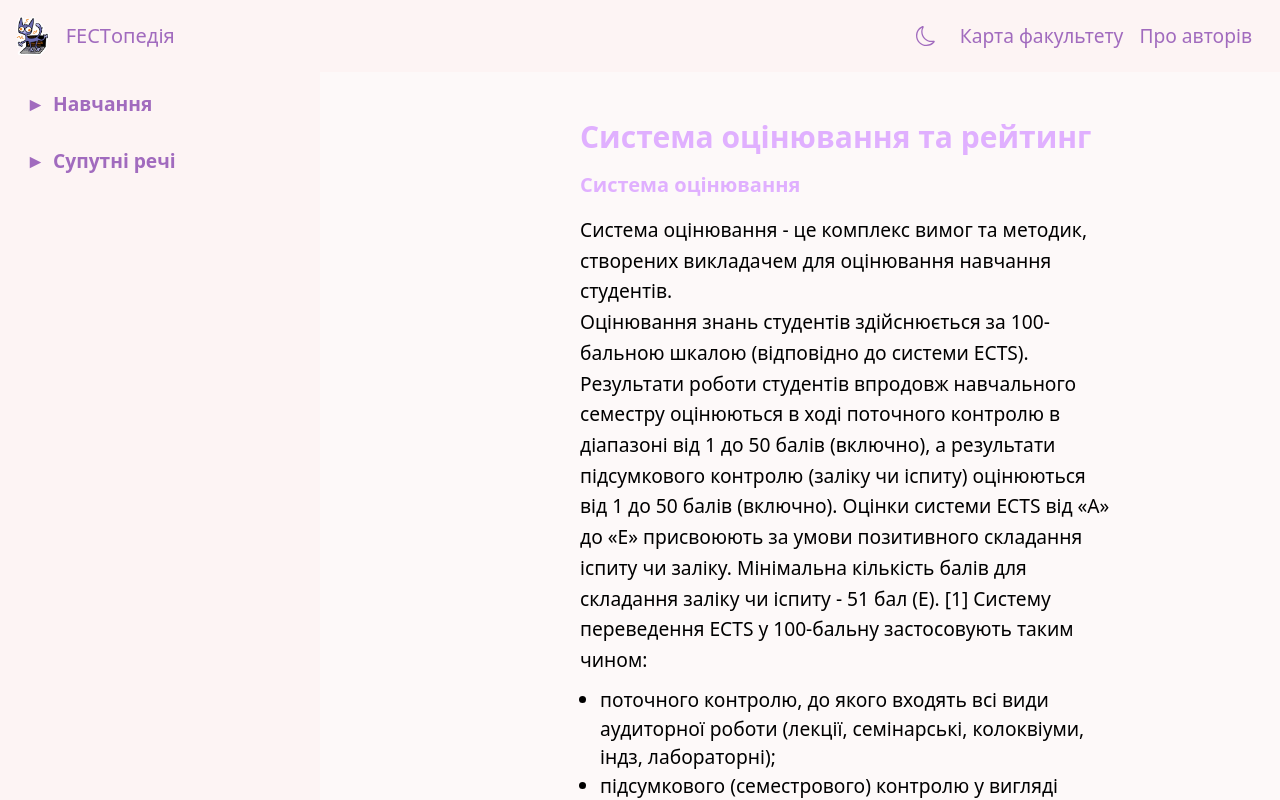
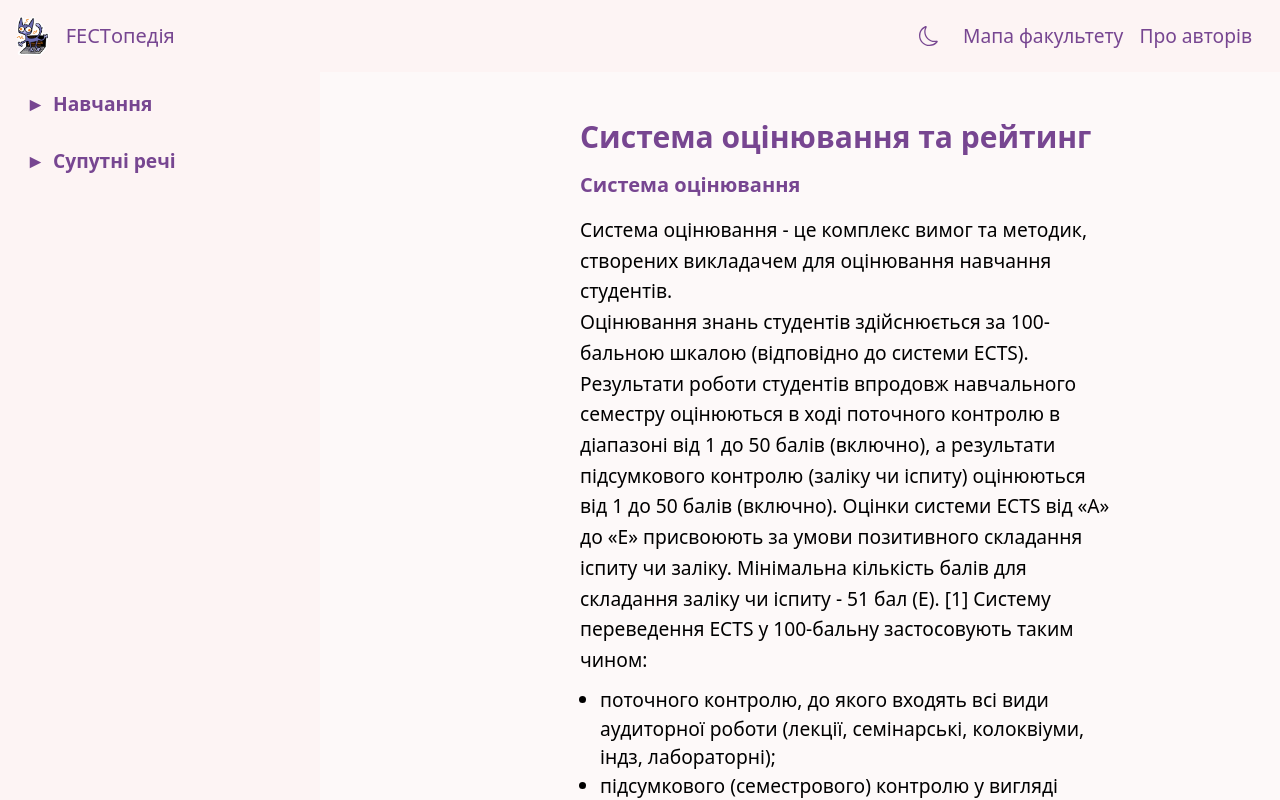
Before and after one commit to gearbeagel/FECTopedia, a React (Vite) app: page /info in a window 1280 px wide. Shown: the top 800 px of the page. Built offline with nearby package versions, Linux system fonts and the light colour scheme.

Commit message:
styling fixes

```diff
--- a/src/components/Navbar.jsx
+++ b/src/components/Navbar.jsx
@@ -14,7 +14,7 @@ const Navbar = () => {
         <ThemeChanger />
         <a href="/map" className="text-blue-500 hover:text-purple-500 flex items-center mx-2" style={{ textDecoration: "none" }}>
           <Map className="block md:hidden" size={20} />
-          <span className="hidden md:block">Карта факультету</span>
+          <span className="hidden md:block">Мапа факультету</span>
         </a>
         <a href="/about" className="text-blue-500 hover:text-purple-500 flex items-center mx-2" style={{ textDecoration: "none" }}>
           <PersonCircle className="block md:hidden" size={20} />
--- a/src/index.css
+++ b/src/index.css
@@ -7,6 +7,7 @@
   --text-color: black;
   --sidebar-bg-color: rgb(253, 244, 244);
   --navbar-bg-color: rgb(253, 244, 244);
+  --purple-text: #774691;
 }
 
 .dark {
@@ -14,6 +15,7 @@
   --text-color: white;
   --sidebar-bg-color: #353535;
   --navbar-bg-color: #353535;
+  --purple-text: #E0B0FF;
 }
 
 body {
@@ -34,7 +36,7 @@ body {
 }
 
 .text-blue-500, .text-blue-400, .text-blue-300 {
-  color: #A16BBE;
+  color: var(--purple-text)
 }
 
 .highlight {
@@ -42,7 +44,7 @@ body {
 }
 
 h1, h2, h3 {
-  color: #E0B0FF;
+  color: var(--purple-text)
 }
 
 button {
```
